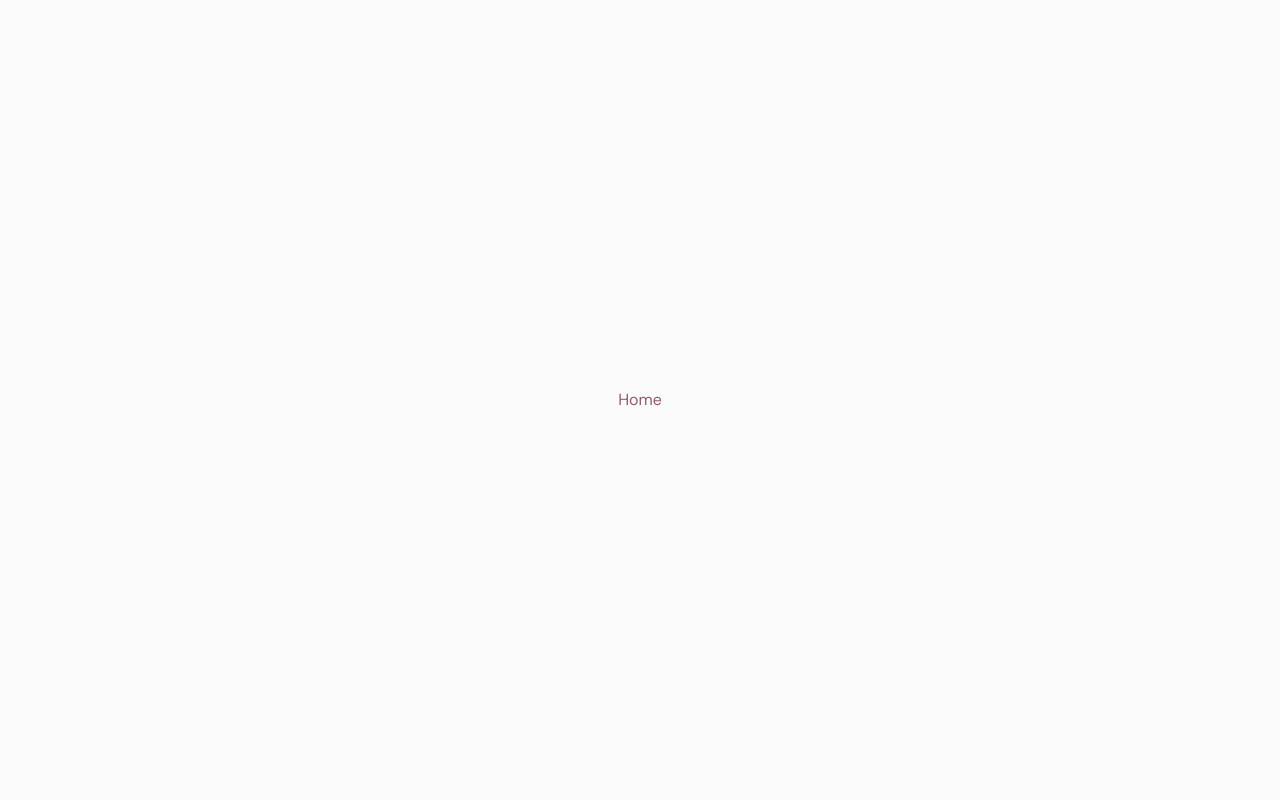
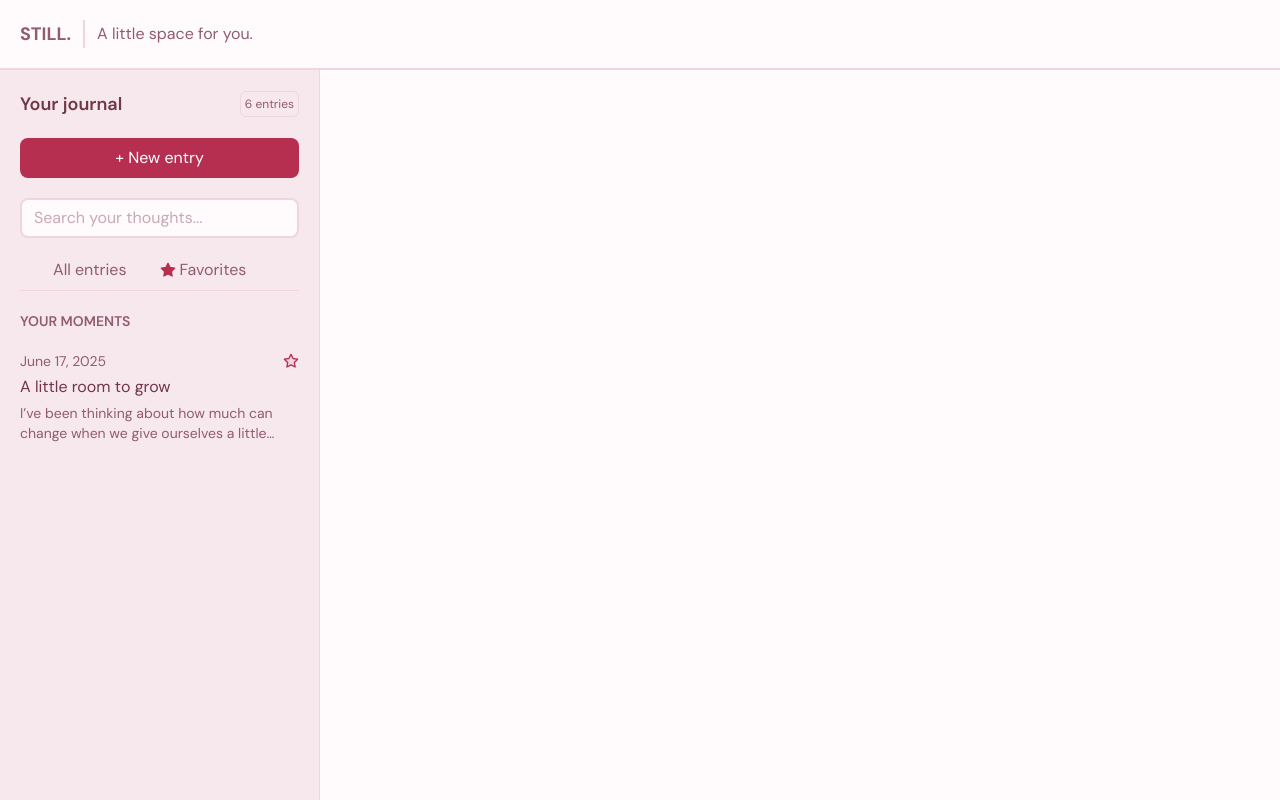
Before and after one commit to Shruthikshetty/diary-app-web, a Next.js app: page / in a window 1280 px wide. Built offline with nearby package versions, Linux system fonts and the light colour scheme.

Commit message:
add draft side panel design

```diff
--- a/app/layout.tsx
+++ b/app/layout.tsx
@@ -24,7 +24,7 @@ export default function RootLayout({ children }: LayoutProps<"/">) {
       lang="en"
       className={`${dmSans.variable} ${geistMono.variable} h-full antialiased`}
     >
-      <body className="min-h-full flex flex-col">{children}</body>
+      <body className="h-full flex flex-col">{children}</body>
     </html>
   );
 }
--- a/app/page.tsx
+++ b/app/page.tsx
@@ -1,7 +1,67 @@
+"use client";
+
+import { AppButton } from "./components/button";
+import { AppHeader } from "./components/header";
+import { AppInput } from "./components/input";
+import Image from "next/image";
+
 export default function Home() {
   return (
-    <div className="flex flex-col flex-1 items-center justify-center bg-zinc-50 font-sans dark:bg-black">
-      <p>Home</p>
+    <div className="h-screen flex-1 flex-col flex">
+      <AppHeader />
+      <main className="flex-1 flex overflow-hidden">
+        {/* side tray  */}
+        <div className="w-[30%] md:w-[25%] bg-border/50 border-r border-border h-full p-2 md:p-5 flex flex-col gap-5">
+          {/*title  */}
+          <div className="flex flex-row justify-between items-center">
+            <h1 className="text-lg font-semibold text-header">Your journal</h1>
+            {/* no of entries */}
+            <p className="text-xs p-1 border border-border rounded-md">
+              6 entries
+            </p>
+          </div>
+
+          {/*  add entry button */}
+          <AppButton
+            text="+ New entry"
+            onClick={() => console.log("New entry")}
+          />
+          {/* search your thoughts */}
+          <AppInput placeholder="Search your thoughts..." />
+
+          {/* tabs */}
+          <div className=" flex flex-row items-center text-center w-full border-b border-border pb-2">
+            <button className=" flex-1">All entries</button>
+            {/* show only if favorite */}
+            <button className="flex-1 flex items-center gap-1 text-center">
+              <Image src="/star-filled.svg" alt="star" width={16} height={16} />{" "}
+              Favorites
+            </button>
+          </div>
+
+          {/* all the entries */}
+          <h2 className="text-text font-semibold text-sm">YOUR MOMENTS</h2>
+
+          {/* list of entries */}
+          <div className="flex flex-col gap-1">
+            {/* date */}
+            <div className="flex flex-row justify-between">
+              <p className="text-sm">June 17, 2025</p>
+              <button>
+                <Image src="/star.svg" alt="star" width={16} height={16} />
+              </button>
+            </div>
+            {/* title */}
+            <p className="text-header text-base">A little room to grow</p>
+            <p className="line-clamp-2 text-sm">
+              I’ve been thinking about how much can change when we give
+              ourselves a little room to grow.{" "}
+            </p>
+          </div>
+        </div>
+        {/* diary content */}
+        <div></div>
+      </main>
     </div>
   );
 }
```
Also changed, not shown: public/star-filled.svg (added), public/star.svg (added).
